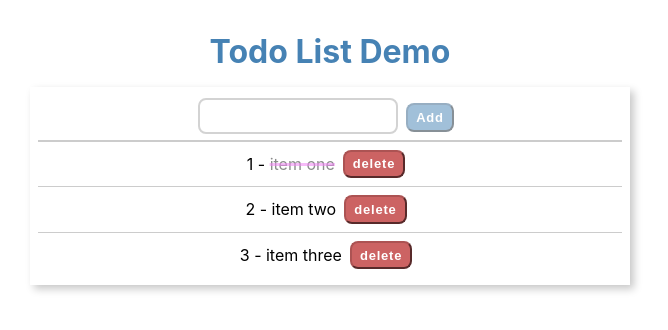
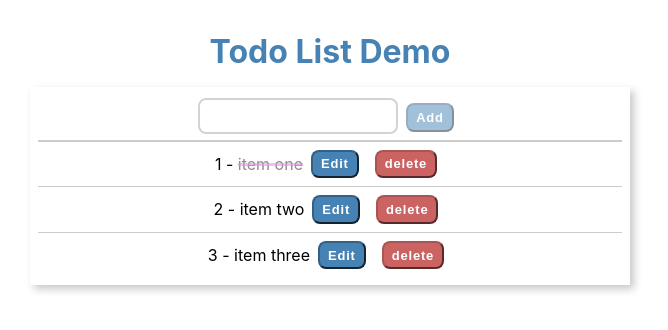
Before and after one commit to Samir-SB/react-todolist-demo, a React (Create React App) app: page / in a window 1280 px wide. Shown: the top 330 px of the page, without its empty margins (310-978 px from the left). Built offline with nearby package versions, Linux system fonts and the light colour scheme.

Commit message:
add edit button

```diff
--- a/src/App.css
+++ b/src/App.css
@@ -71,6 +71,10 @@ li:not(:last-of-type) {
   background-color: steelblue;
   border-color: rgb(50, 96, 134);
 }
+.btn-success {
+  background-color: rgb(92, 201, 156);
+  border-color: rgb(54, 111, 116);
+}
 .pointer {
   cursor: pointer;
 }
--- a/src/components/Item.jsx
+++ b/src/components/Item.jsx
@@ -1,11 +1,21 @@
+import { useState } from 'react';
+
 export default function Item({ item, deleteItem, updateItem }) {
+  const [editable, setEditable] = useState(false);
   const { id, title, completed } = item;
 
   return (
     <div className='d-flex center'>
-      <p onClick={() => updateItem({ ...item, completed: !completed })} className='pointer'>
-        {id} - <span className={completed ? 'completed' : ''}>{title}</span>
-      </p>
+      {editable ? (
+        <input type='text' value={title} onChange={(e) => updateItem({ ...item, title: e.currentTarget.value })} />
+      ) : (
+        <p onClick={() => updateItem({ ...item, completed: !completed })} className='pointer'>
+          {id} - <span className={completed ? 'completed' : ''}>{title}</span>
+        </p>
+      )}
+      <button className={`btn btn-${editable ? 'success' : 'primary'}`} onClick={() => setEditable(!editable)}>
+        {editable ? 'Save' : 'Edit'}
+      </button>
       <button className='btn btn-danger' onClick={() => deleteItem(id)}>
         delete
       </button>
```
